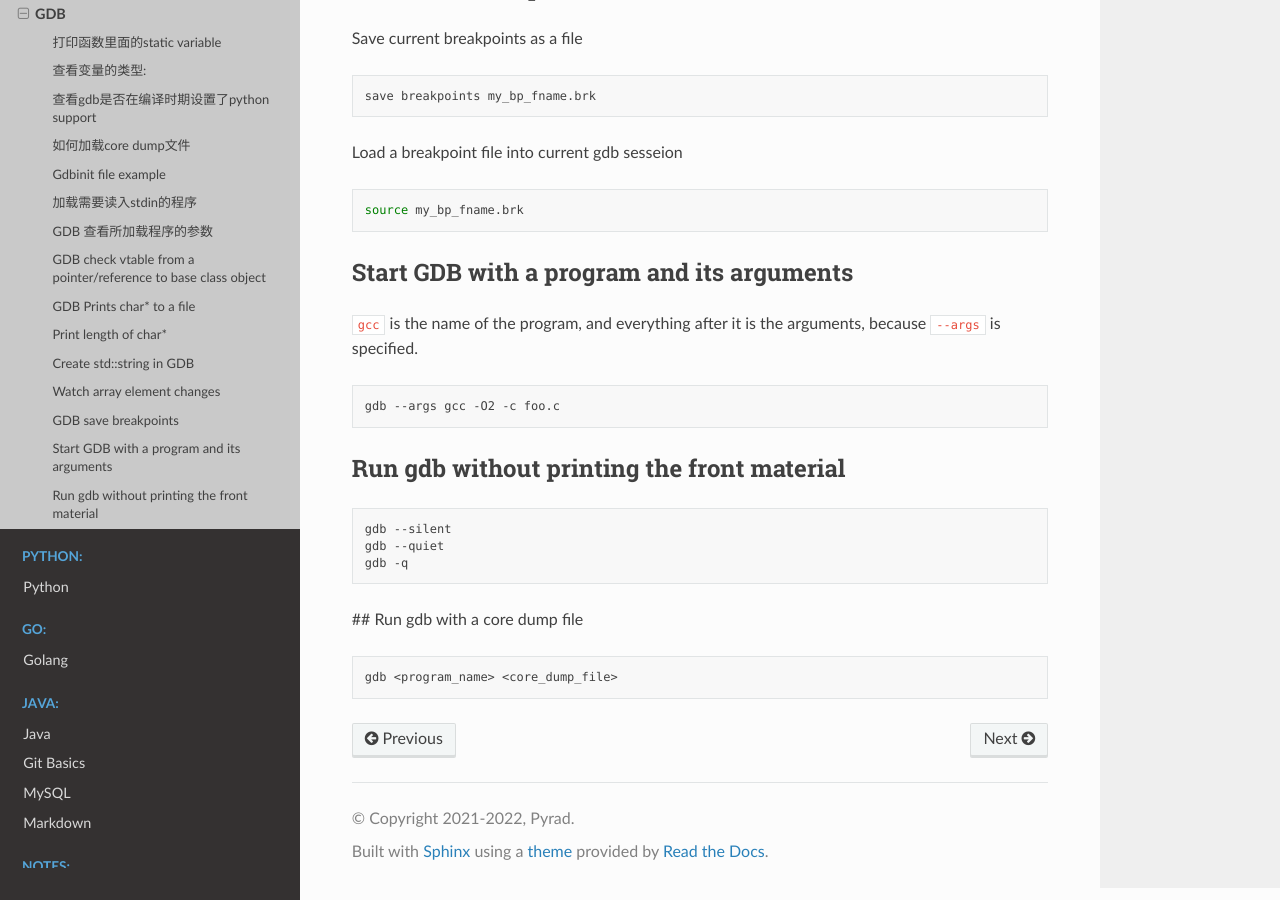
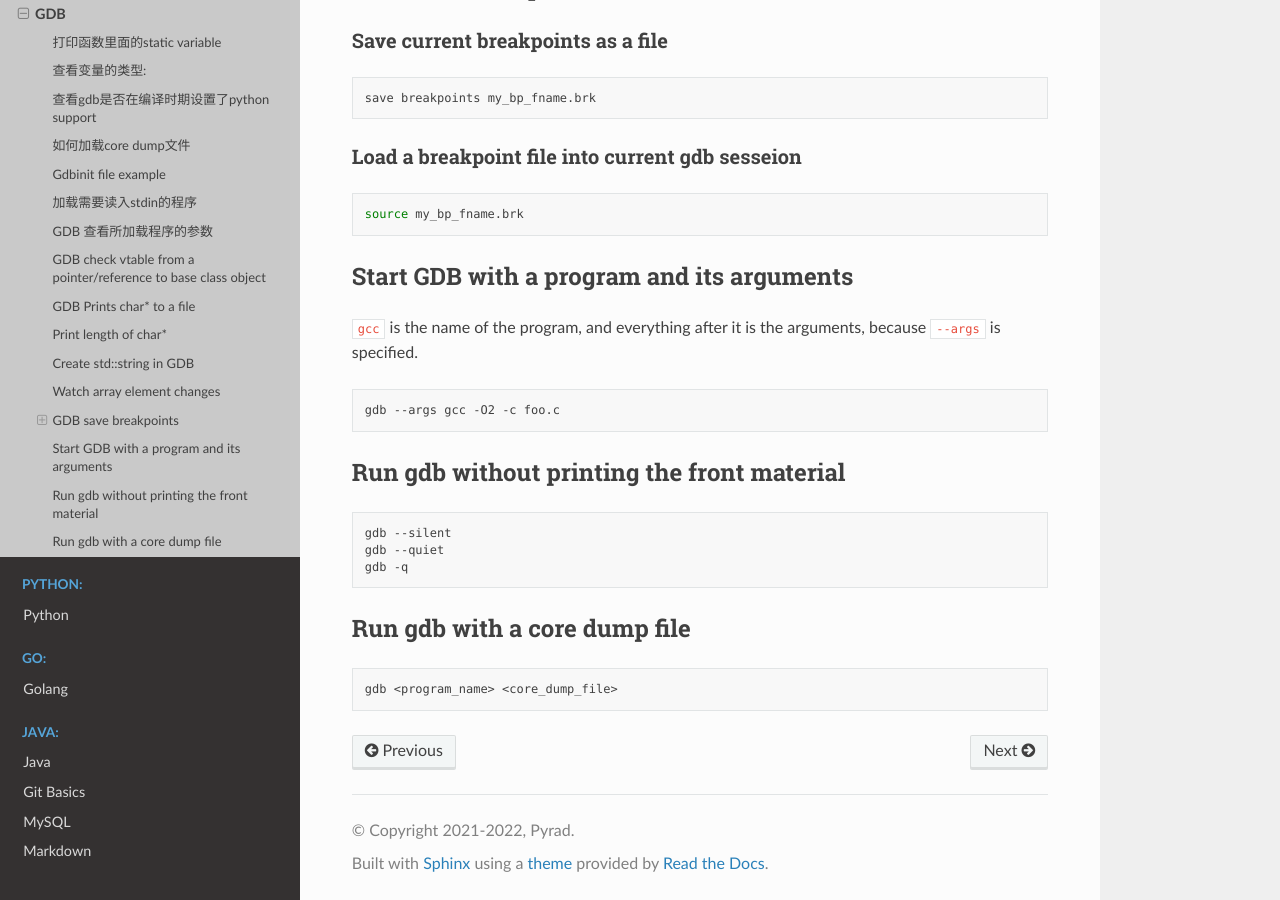
Before and after one commit to Pyrad/pyradnotes, a Sphinx documentation site: the page built from source/Linux/gdb.md, in a window 1280 px wide and 900 px high, scrolled down 2948 px. Built offline with Sphinx 7.4.7 and the Read the Docs theme 2.0.0, drawn with Linux system fonts in a browser that asks for light colours.

Commit message:
GDB Fix format issue

````diff
--- a/source/Linux/gdb.md
+++ b/source/Linux/gdb.md
@@ -157,13 +157,13 @@ watch -l array_name[array_index]
 
 ## GDB save breakpoints
 
-Save current breakpoints as a file
+### Save current breakpoints as a file
 
 ```shell
 save breakpoints my_bp_fname.brk
 ```
 
-Load a breakpoint file into current gdb sesseion
+### Load a breakpoint file into current gdb sesseion
 
 ```shell
 source my_bp_fname.brk
@@ -185,7 +185,8 @@ gdb --quiet
 gdb -q
 ```
 
-## Run gdb with a core dump file
+
+## Run gdb with a core dump file
 
 ```shell
 gdb <program_name> <core_dump_file>
````
